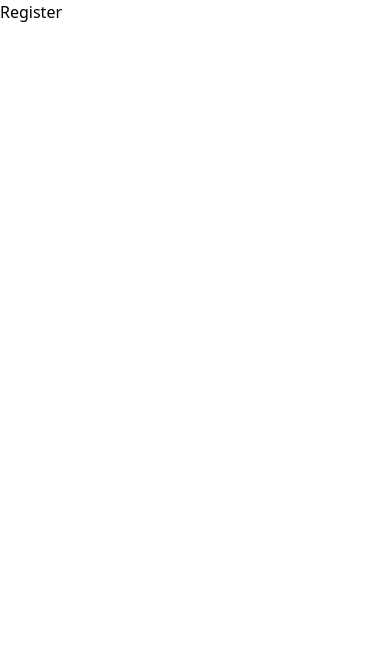
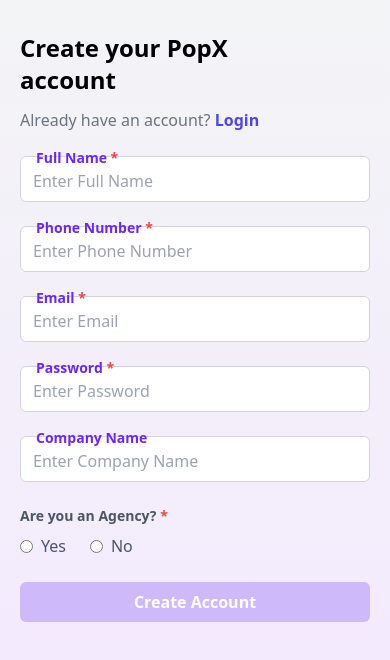
Before and after one commit to TejasMore477/EduCase-Inter-Assignment-by-Tejas-More, a React (Vite) app: page /register in a window 390 px wide. Shown: the top 660 px of the page. Built offline with nearby package versions, Linux system fonts and the light colour scheme.

Commit message:
created responsive registration-page

```diff
--- a/src/components/Register.jsx
+++ b/src/components/Register.jsx
@@ -1,9 +1,251 @@
-import React from 'react'
+import React, { useCallback } from "react";
+import { useForm } from "react-hook-form";
+import { Link, useNavigate } from "react-router-dom";
 
 function Register() {
+  const navigate = useNavigate();
+
+  const {
+    register,
+    handleSubmit,
+    formState: { errors, isValid, isSubmitting },
+  } = useForm({ mode: "onChange" });
+
+  const onSubmit = useCallback(
+    (data) => {
+      console.log(data);
+      navigate("/dashboard");
+    },
+    [navigate]
+  );
+
   return (
-    <div>Register</div>
-  )
+    <div className="min-h-screen flex flex-col sm:justify-center sm:items-center px-5 py-8 bg-gradient-to-b from-gray-100 to-purple-100">
+      <div className="w-full max-w-md">
+        <h1 className="text-2xl md:text-4xl font-bold mb-3 w-[60%] sm:w-full">
+          Create your PopX account
+        </h1>
+        <p className="text-gray-500 mb-6 sm:text-center">
+          Already have an account?{" "}
+          <Link
+            to="/signin"
+            className="text-indigo-600 font-semibold hover:underline"
+          >
+            Login
+          </Link>
+        </p>
+
+        <form onSubmit={handleSubmit(onSubmit)} className="space-y-6">
+          {/* Full Name Field */}
+          <div className="relative mt-6">
+            <input
+              type="text"
+              id="fullName"
+              {...register("fullName", {
+                required: "Full Name is required",
+              })}
+              className={`w-full border border-gray-300 rounded-md px-3 pt-3 pb-2 focus:outline-none ${
+                errors.fullName
+                  ? "border-red-500"
+                  : "focus:ring-indigo-500 focus:ring-2"
+              }`}
+              placeholder="Enter Full Name"
+            />
+            <label
+              htmlFor="fullName"
+              className="absolute -top-2 left-3 bg-transperant z-10 px-1 text-sm text-PrimaryColor font-semibold"
+            >
+              Full Name <span className="text-red-500">*</span>
+            </label>
+            {errors.fullName && (
+              <span className="text-red-500 text-sm mt-1 block">
+                {errors.fullName.message}
+              </span>
+            )}
+          </div>
+
+          {/* Phone Field */}
+          <div className="relative mt-6">
+            <input
+              type="tel"
+              id="phone"
+              {...register("phone", {
+                required: "Phone number is required",
+                pattern: {
+                  value: /^[0-9]{10}$/,
+                  message: "Please enter a valid phone number",
+                },
+              })}
+              className={`w-full border border-gray-300 rounded-md px-3 pt-3 pb-2 focus:outline-none ${
+                errors.phone
+                  ? "border-red-500"
+                  : "focus:ring-indigo-500 focus:ring-2"
+              }`}
+              placeholder="Enter Phone Number"
+            />
+            <label
+              htmlFor="phone"
+              className="absolute -top-2 left-3 bg-transperant z-10 px-1 text-sm text-PrimaryColor font-semibold"
+            >
+              Phone Number <span className="text-red-500">*</span>
+            </label>
+            {errors.phone && (
+              <span className="text-red-500 text-sm mt-1 block">
+                {errors.phone.message}
+              </span>
+            )}
+          </div>
+
+          {/* Email Field */}
+          <div className="relative mt-6">
+            <input
+              type="email"
+              id="email"
+              {...register("email", {
+                required: "Email is required",
+                pattern: {
+                  value: /^\S+@\S+$/i,
+                  message: "Please enter a valid email address",
+                },
+              })}
+              className={`w-full border border-gray-300 rounded-md px-3 pt-3 pb-2 focus:outline-none ${
+                errors.email
+                  ? "border-red-500"
+                  : "focus:ring-indigo-500 focus:ring-2"
+              }`}
+              placeholder="Enter Email"
+            />
+            <label
+              htmlFor="email"
+              className="absolute -top-2 left-3 bg-transperant z-10 px-1 text-sm text-PrimaryColor font-semibold"
+            >
+              Email <span className="text-red-500">*</span>
+            </label>
+            {errors.email && (
+              <span className="text-red-500 text-sm mt-1 block">
+                {errors.email.message}
+              </span>
+            )}
+          </div>
+
+          {/* Password Field */}
+          <div className="relative mt-6">
+            <input
+              type="password"
+              id="password"
+              {...register("password", {
+                required: "Password is required",
+                minLength: {
+                  value: 6,
+                  message: "Password must be at least 6 characters",
+                },
+              })}
+              className={`w-full border border-gray-300 rounded-md px-3 pt-3 pb-2 focus:outline-none ${
+                errors.password
+                  ? "border-red-500"
+                  : "focus:ring-indigo-500 focus:ring-2"
+              }`}
+              placeholder="Enter Password"
+            />
+            <label
+              htmlFor="password"
+              className="absolute -top-2 left-3 bg-transperant z-10 px-1 text-sm text-PrimaryColor font-semibold"
+            >
+              Password <span className="text-red-500">*</span>
+            </label>
+            {errors.password && (
+              <span className="text-red-500 text-sm mt-1 block">
+                {errors.password.message}
+              </span>
+            )}
+          </div>
+
+          {/* Company Field */}
+          <div className="relative mt-6">
+            <input
+              type="text"
+              id="company"
+              {...register("company", {
+                required: "Company Name is required",
+              })}
+              className={`w-full border border-gray-300 rounded-md px-3 pt-3 pb-2 focus:outline-none ${
+                errors.company
+                  ? "border-red-500"
+                  : "focus:ring-indigo-500 focus:ring-2"
+              }`}
+              placeholder="Enter Company Name"
+            />
+            <label
+              htmlFor="company"
+              className="absolute -top-2 left-3 bg-transperant z-10 px-1 text-sm text-PrimaryColor font-semibold"
+            >
+              Company Name
+            </label>
+            {errors.company && (
+              <span className="text-red-500 text-sm mt-1 block">
+                {errors.company.message}
+              </span>
+            )}
+          </div>
+
+          {/* Agency Field */}
+          <div className="mt-6">
+            <label className="block text-sm font-semibold text-gray-600">
+              Are you an Agency? <span className="text-red-500">*</span>
+            </label>
+            <div className="flex mt-2">
+              <div className="flex items-center mr-6">
+                <input
+                  type="radio"
+                  id="yes"
+                  {...register("hasExperience", {
+                    required: "Please select an option",
+                  })}
+                  value="yes"
+                  className="mr-2"
+                />
+                <label htmlFor="yes" className="text-gray-600">
+                  Yes
+                </label>
+              </div>
+              <div className="flex items-center">
+                <input
+                  type="radio"
+                  id="no"
+                  {...register("hasExperience", {
+                    required: "Please select an option",
+                  })}
+                  value="no"
+                  className="mr-2"
+                />
+                <label htmlFor="no" className="text-gray-600">
+                  No
+                </label>
+              </div>
+            </div>
+            {errors.hasExperience && (
+              <span className="text-red-500 text-sm mt-1 block">
+                {errors.hasExperience.message}
+              </span>
+            )}
+          </div>
+
+          {/* Submit Button */}
+          <button
+            type="submit"
+            disabled={!isValid}
+            className={`w-full py-2 px-4 text-transperant z-10 font-semibold text-white rounded-md transition ${
+              isValid
+                ? "bg-PrimaryColor hover:bg-HoverPrimary"
+                : "bg-SecondaryColor cursor-not-allowed"
+            }`}
+          >
+            {isSubmitting ? "Creating Account..." : "Create Account"}
+          </button>
+        </form>
+      </div>
+    </div>
+  );
 }
 
-export default Register
+export default Register;
```
